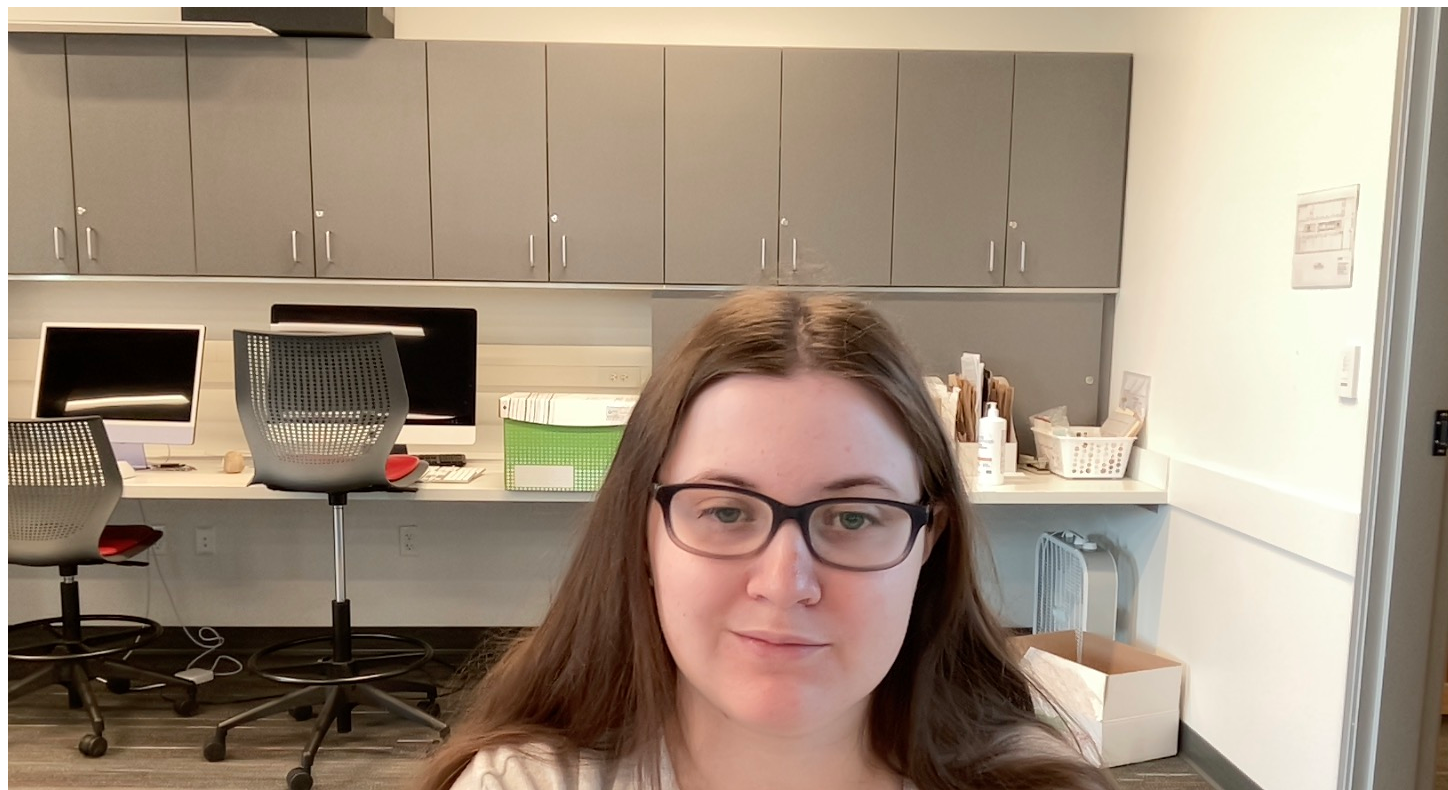
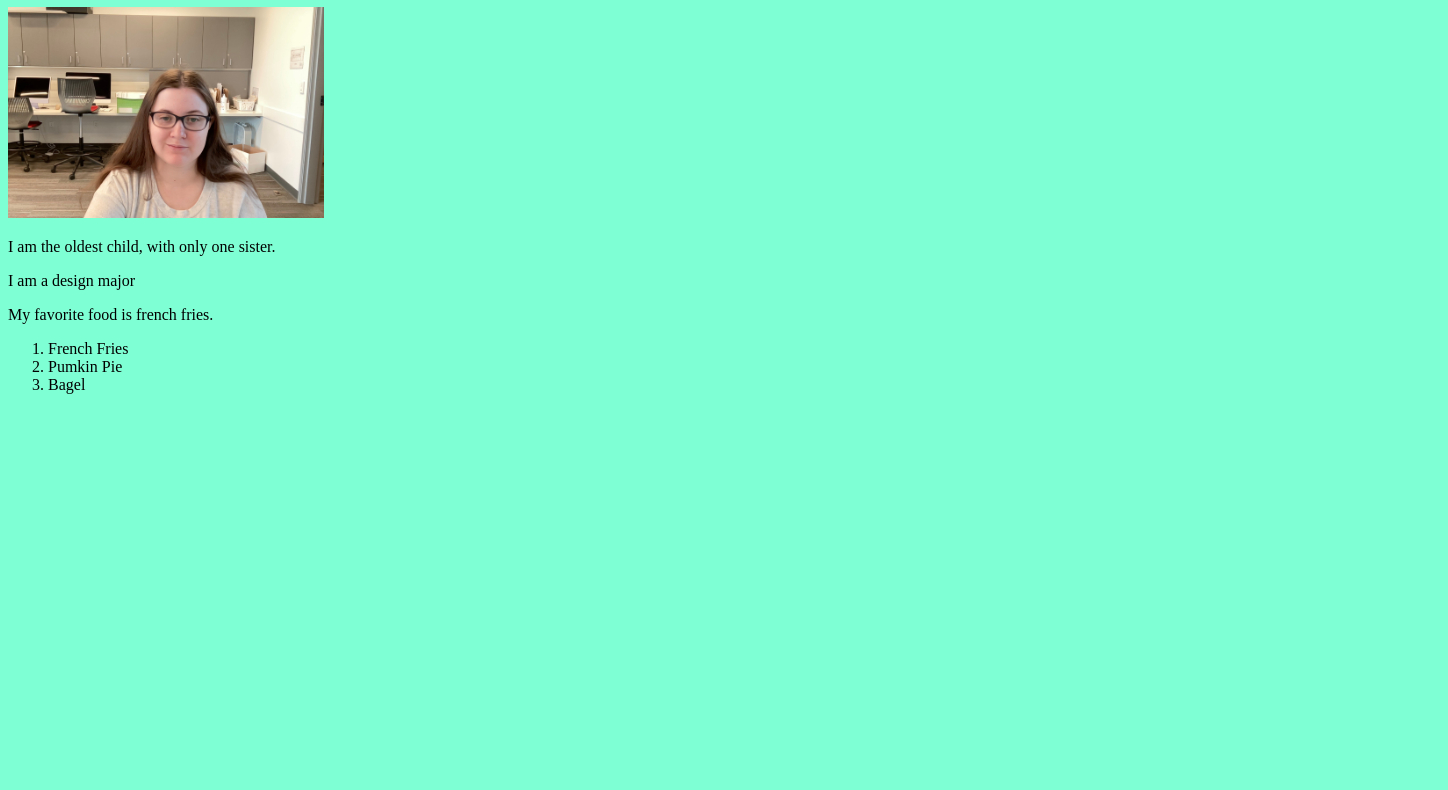
Before and after one commit to sroot2/sroot2.github.io, a plain HTML site: page index.html in a window 1280 px wide. Shown: the part 73-863 px from the top of the page, 1448 px wide, since content can reach past the window. After the commit the page ends 800 px from the top, so only its background shows below. Drawn offline with Linux system fonts and the light colour scheme.

Commit message:
started styling
Learning HTML and CSS

```diff
--- a/index.html
+++ b/index.html
@@ -4,6 +4,10 @@
     <meta charset="UTF-8">
     <meta name="viewport" content="width=device-width, initial-scale=1.0">
     <title>Shannon Root</title>
+    <style>
+    img {width: 25%;}
+    body{background-color: aquamarine;}
+    </style>
 </head>
 <body>
    <h1>Shannon Root</h1>
@@ -11,5 +15,10 @@
 <p>I am the oldest child, with only one sister.</p>
 <p>I am a design major</p>
 <p>My favorite food is french fries.</p>
+<ol>
+    <li>French Fries</li>
+    <li>Pumkin Pie</li>
+    <li>Bagel</li>
+</ol>
 </body>
 </html>
```
